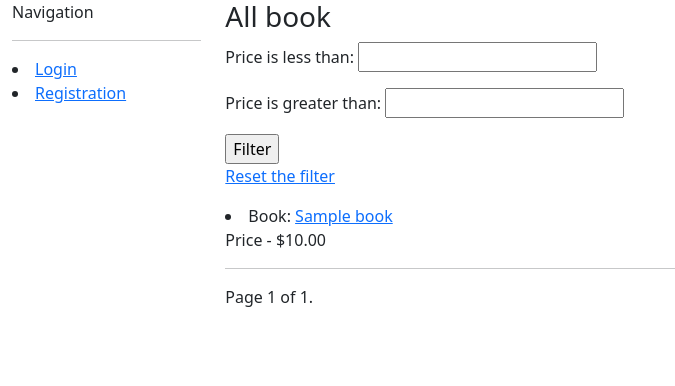
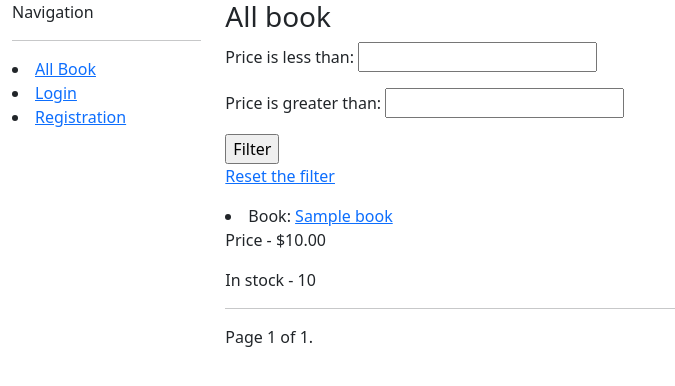
Before and after one commit to Kirtsun/course_project, a Django app: page /shop/book_list/ in a window 1280 px wide. Shown: the top 386 px of the page, without its empty margins (0-675 px from the left). Run offline with Django 4.2, Linux system fonts and the light colour scheme; tables that the repository leaves empty hold one stand-in row (values such as "Sample post"); parts of the project's set-up code (start-up, migrations or seed data) failed here and were passed over.

Commit message:
settings

```diff
--- a/shop/templates/base.html
+++ b/shop/templates/base.html
@@ -20,8 +20,8 @@
             <p>Navigation</p>
             <hr>
             <div class="sidebar-nav">
+                <li><a href="{% url 'book_list'%}">All Book</a></li>
                 {% if user.is_authenticated %}
-                <li><a href="{% url 'book_list'%}">All Book</a></li>
                 <hr>
                 <li><a href="{% url 'cart_detail' %}">My cart</a></li>
                 <li><a href="{% url 'userprofile:my_profile' %}">My profile</a> </li>
--- a/shop/templates/shop/book_list.html
+++ b/shop/templates/shop/book_list.html
@@ -12,6 +12,7 @@
     {% for obj in books %}
         <li>Book: <a href="{% url 'book_detail' obj.id %}">{{ obj.title }}</a></li>
         <p>Price - ${{ obj.price }}</p>
+        <p>In stock - {{ obj.quantity}}</p>
         <hr>
     {% endfor %}
     {%else%}
```
